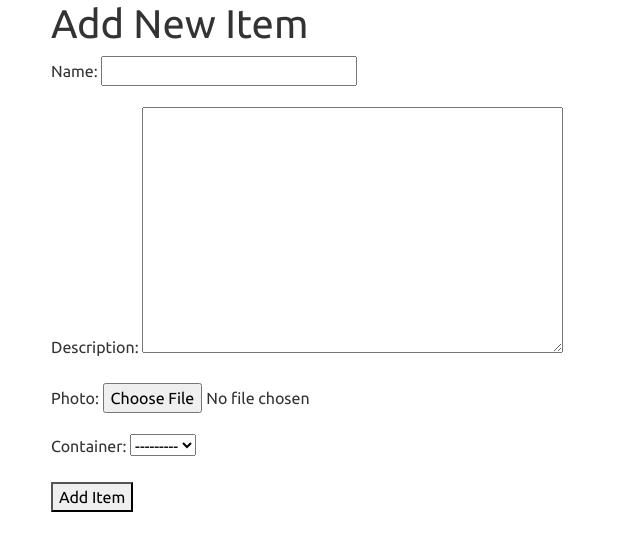
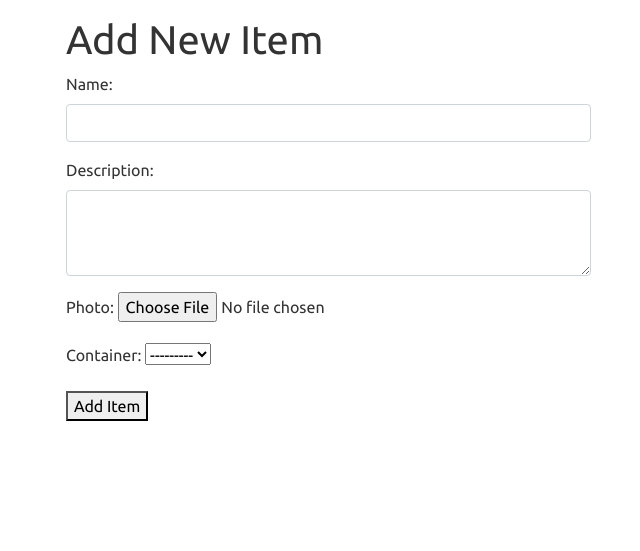
Before and after one commit to tim-fan/hordor, a Django app: page /inventory/item/new/ in a window 1280 px wide. Shown: the part 56-607 px from the top of the page, without its empty margins (34-674 px from the left). Run offline with Django 3.2, Linux system fonts and the light colour scheme; data that the repository does not hold is empty; some libraries are stand-ins or nearby versions.

Commit message:
Add support for desciption field in object create/update

```diff
--- a/home_inventory/inventory/forms.py
+++ b/home_inventory/inventory/forms.py
@@ -8,7 +8,15 @@ class ItemForm(forms.ModelForm):
         fields = ['name', 'description', 'photo', 'container']
 
         widgets = {
-            'photo': forms.FileInput(attrs={'capture': 'environment'}),
+            'name':
+            forms.TextInput(attrs={'class': 'form-control'}),
+            'description':
+            forms.Textarea(attrs={
+                'class': 'form-control',
+                'rows': 3
+            }),
+            'photo':
+            forms.FileInput(attrs={'capture': 'camera'}),
         }
 
 
@@ -18,5 +26,13 @@ class ContainerForm(forms.ModelForm):
         fields = ['name', 'description', 'photo', 'container']
 
         widgets = {
-            'photo': forms.FileInput(attrs={'capture': 'environment'}),
+            'name':
+            forms.TextInput(attrs={'class': 'form-control'}),
+            'description':
+            forms.Textarea(attrs={
+                'class': 'form-control',
+                'rows': 3
+            }),
+            'photo':
+            forms.FileInput(attrs={'capture': 'camera'}),
         }
--- a/home_inventory/inventory/templates/inventory/container_update.html
+++ b/home_inventory/inventory/templates/inventory/container_update.html
@@ -1,6 +1,8 @@
 {% extends 'inventory/base.html' %}
 {% block content %}
-<div class="container pt-3">
+<div class="container">
+  <div class="row">
+    <div class="col-6">
       <h1 class="pb-3">Update Container</h1>
       <form method="post" enctype="multipart/form-data">
         {% csrf_token %}
@@ -8,4 +10,6 @@
         <button type="submit">Update Container</button>
       </form>
     </div>
+  </div>
+</div>
 {% endblock %}
--- a/home_inventory/inventory/templates/inventory/item_update.html
+++ b/home_inventory/inventory/templates/inventory/item_update.html
@@ -1,6 +1,8 @@
 {% extends 'inventory/base.html' %}
 {% block content %}
-<div class="container pt-3">
+<div class="container">
+  <div class="row">
+    <div class="col-6">
       <h1 class="pb-3">Update Item</h1>
       <form method="post" enctype="multipart/form-data">
         {% csrf_token %}
@@ -8,4 +10,6 @@
         <button type="submit">Update Item</button>
       </form>
     </div>
+  </div>
+</div>
 {% endblock %}
--- a/home_inventory/inventory/templates/inventory/new_container.html
+++ b/home_inventory/inventory/templates/inventory/new_container.html
@@ -1,6 +1,9 @@
 {% extends 'inventory/base.html' %}
 {% block content %}
 <div class="container">
+  <div class="container pt-3">
+    <div class="row">
+      <div class="col-6">
         <h1>Add New Container</h1>
         <form method="post" enctype="multipart/form-data">
           {% csrf_token %}
@@ -8,4 +11,7 @@
           <button type="submit">Add Container</button>
         </form>
       </div>
+    </div>
+  </div>
+</div>
 {% endblock %}
--- a/home_inventory/inventory/templates/inventory/new_item.html
+++ b/home_inventory/inventory/templates/inventory/new_item.html
@@ -1,6 +1,9 @@
 {% extends 'inventory/base.html' %}
 {% block content %}
 <div class="container">
+  <div class="container pt-3">
+    <div class="row">
+      <div class="col-6">
         <h1>Add New Item</h1>
         <form method="post" enctype="multipart/form-data">
           {% csrf_token %}
@@ -8,4 +11,7 @@
           <button type="submit">Add Item</button>
         </form>
       </div>
+    </div>
+  </div>
+</div>
 {% endblock %}
```
Also changed, not shown: README.md. Lines whose indentation alone changed are shown as unchanged.
